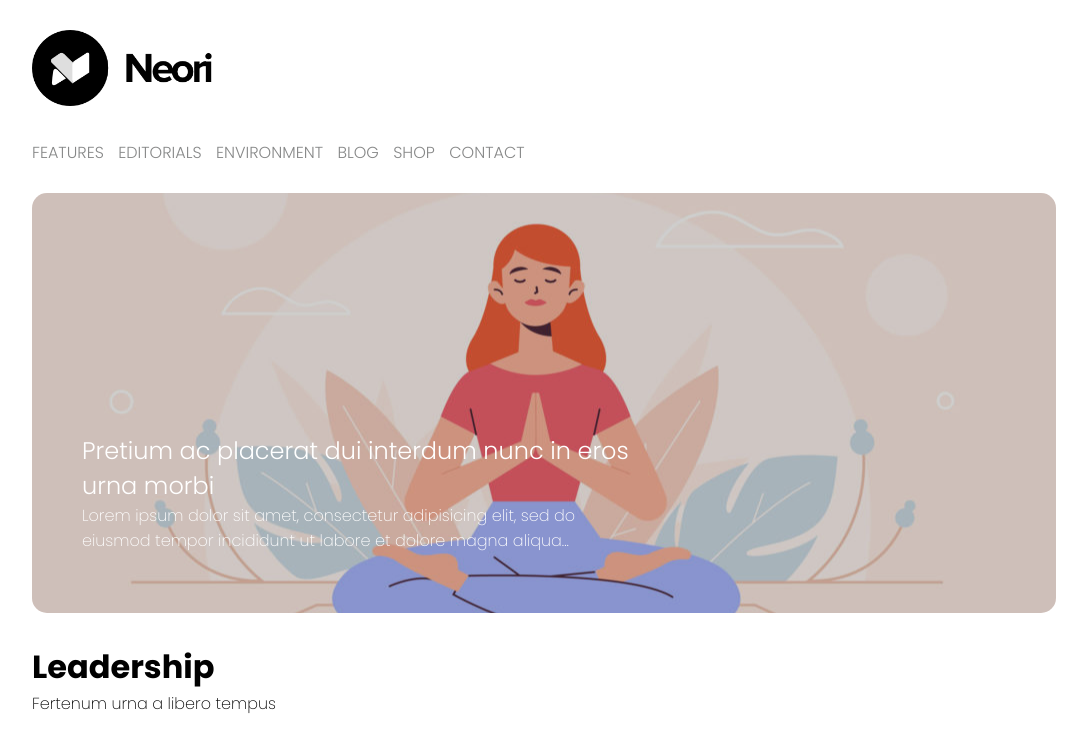
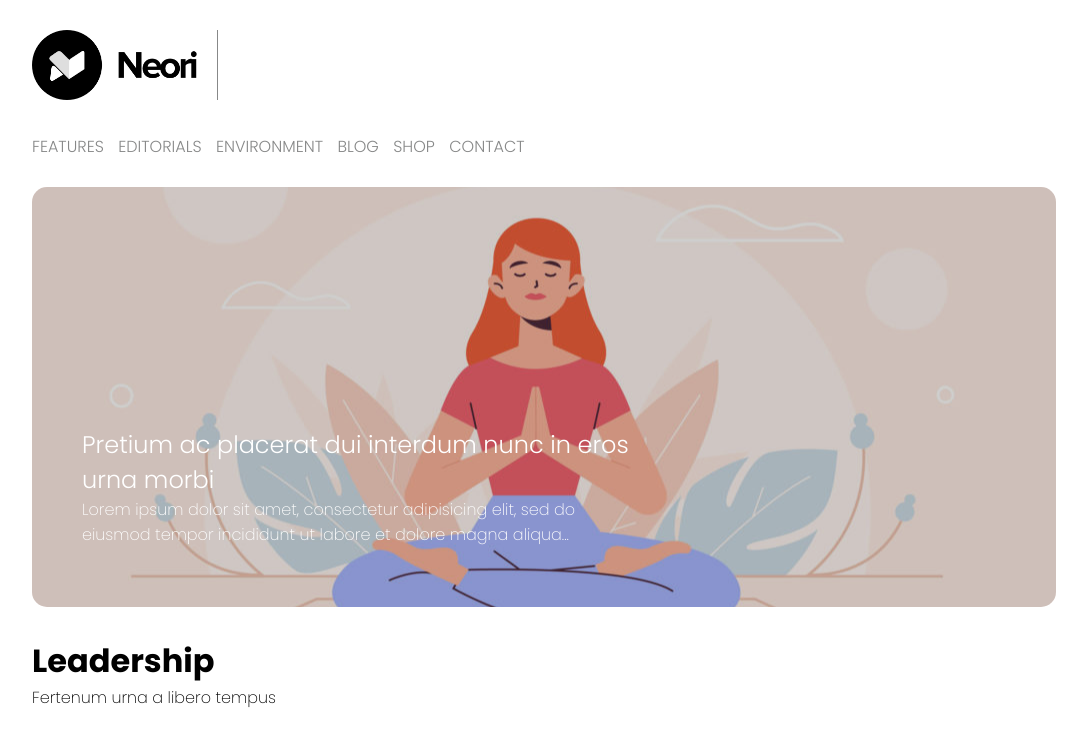
Before and after one commit to emanueleattina/htmlcss-wp, a plain HTML site: page index.html in a window 1280 px wide. Shown: the top 737 px of the page, without its empty margins (96-1183 px from the left). Drawn offline with Linux system fonts and the light colour scheme.

Commit message:
Modifica minore vista in code review

```diff
--- a/assets/css/master.css
+++ b/assets/css/master.css
@@ -71,7 +71,10 @@ p
 
 .logo > img
 {
-  width: 180px;
+  height: 70px;
+  padding-right: 20px;
+  border-right: 1px solid #878888;
+
 }
 
 ul
```
